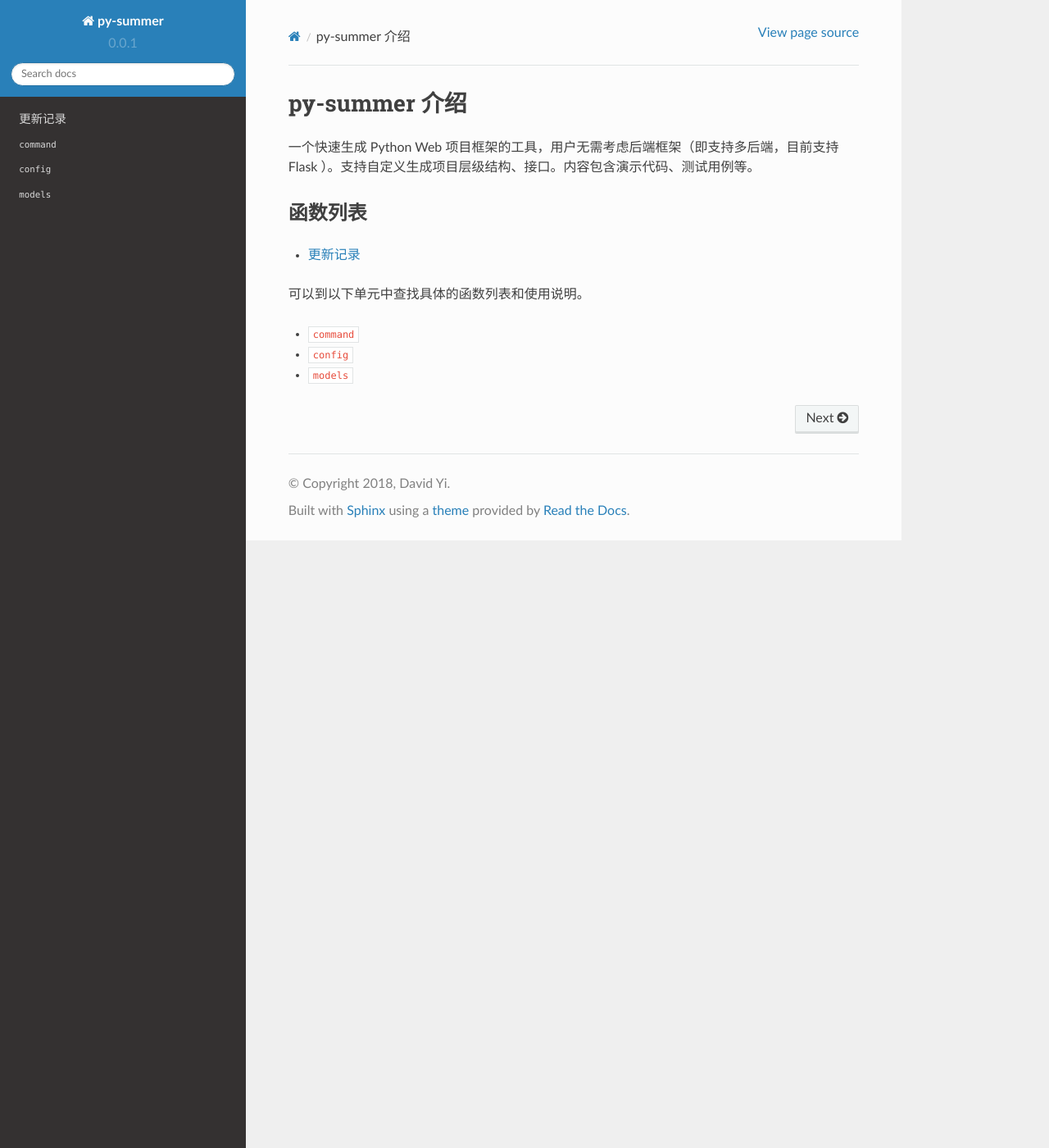
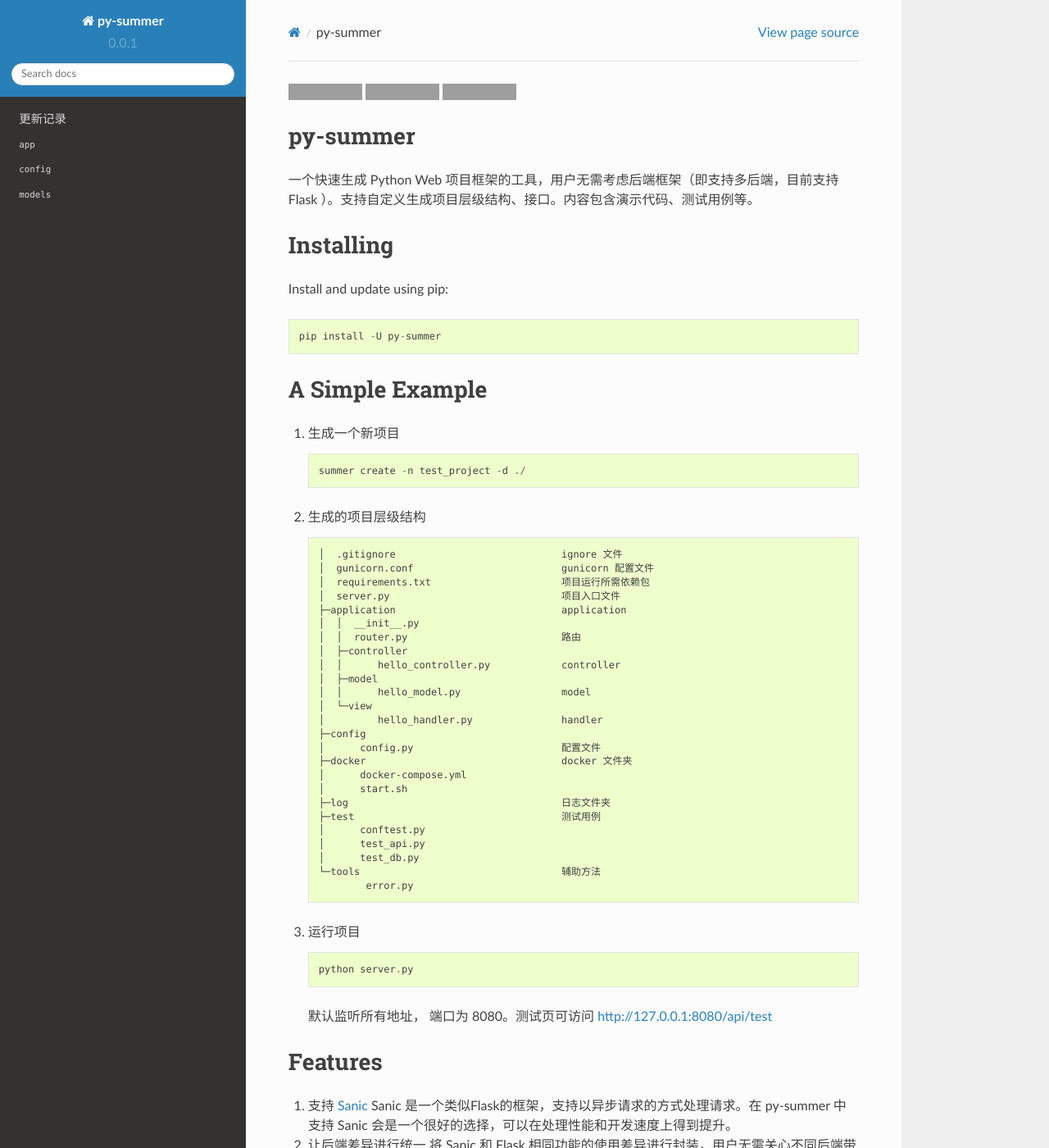
Before and after one commit to chinapnr/py-summer, a Sphinx documentation site: the page built from docs/index.rst, in a window 1280 px wide and 1400 px high. Shown: the whole window at 82% size. Built offline with Sphinx 7.4.7 and the Read the Docs theme 2.0.0, drawn with Linux system fonts in a browser that asks for light colours; some of the changed text lies outside the part shown; grey boxes are pictures that could not be loaded.

Commit message:
2018.11.9 v0.0.1, 优化文档 #16

```diff
--- a/docs/change_log.rst
+++ b/docs/change_log.rst
@@ -1,2 +1,5 @@
 更新记录
 ===========================
+2018.11.09 v0.0.1
+---------------------------
+* 首次发布;
--- a/docs/index.rst
+++ b/docs/index.rst
@@ -4,9 +4,98 @@
    contain the root `toctree` directive.
 
 
-py-summer 介绍
-=====================================
-一个快速生成 Python Web 项目框架的工具，用户无需考虑后端框架（即支持多后端，目前支持 Flask ）。支持自定义生成项目层级结构、接口。内容包含演示代码、测试用例等。
+|Build Status| |Coverage Status| |Documentation Status|
+
+py-summer
+---------
+
+一个快速生成 Python Web
+项目框架的工具，用户无需考虑后端框架（即支持多后端，目前支持 Flask
+）。支持自定义生成项目层级结构、接口。内容包含演示代码、测试用例等。
+
+Installing
+----------
+
+Install and update using pip:
+
+.. code:: python
+
+    pip install -U py-summer
+
+A Simple Example
+----------------
+
+1. 生成一个新项目
+
+   ::
+
+       summer create -n test_project -d ./
+
+2. 生成的项目层级结构
+
+   ::
+
+       │  .gitignore                            ignore 文件
+       │  gunicorn.conf                         gunicorn 配置文件
+       │  requirements.txt                      项目运行所需依赖包
+       │  server.py                             项目入口文件
+       ├─application                            application
+       │  │  __init__.py
+       │  │  router.py                          路由
+       │  ├─controller
+       │  │      hello_controller.py            controller
+       │  ├─model
+       │  │      hello_model.py                 model
+       │  └─view
+       │         hello_handler.py               handler
+       ├─config
+       │      config.py                         配置文件
+       ├─docker                                 docker 文件夹
+       │      docker-compose.yml
+       │      start.sh
+       ├─log                                    日志文件夹
+       ├─test                                   测试用例
+       │      conftest.py
+       │      test_api.py
+       │      test_db.py
+       └─tools                                  辅助方法
+               error.py
+
+3. 运行项目
+
+   .. code:: python
+
+       python server.py
+
+   默认监听所有地址， 端口为 8080。测试页可访问
+   http://127.0.0.1:8080/api/test
+
+Features
+--------
+
+1. 支持 `Sanic <https://github.com/huge-success/sanic>`__ Sanic
+   是一个类似Flask的框架，支持以异步请求的方式处理请求。在 py-summer
+   中支持 Sanic 会是一个很好的选择，可以在处理性能和开发速度上得到提升。
+
+2. 让后端差异进行统一 将 Sanic 和 Flask
+   相同功能的使用差异进行封装，用户无需关心不同后端带来的影响。可实现后端无缝切换。
+
+目前计划封装功能点如下：
+
+-  启动方式
+-  路由处理
+-  数据库处理
+-  异常处理
+-  常用插件
+
+3. 支持接口根据配置文件自动生成，进一步提高代码规范，开发效率。
+
+.. |Build Status| image:: https://travis-ci.org/chinapnr/py-summer.svg?branch=master
+   :target: https://travis-ci.org/chinapnr/py-summer
+.. |Coverage Status| image:: https://coveralls.io/repos/github/chinapnr/py-summer/badge.svg?branch=master
+   :target: https://coveralls.io/github/chinapnr/py-summer?branch=master
+.. |Documentation Status| image:: https://readthedocs.org/projects/py-summer/badge/?version=latest
+   :target: https://py-summer.readthedocs.io/zh/latest/?badge=latest
 
 
 
@@ -25,6 +114,6 @@ py-summer 介绍
 .. toctree::
    :maxdepth: 2
 
-   command
+   app
    config
    models
```
Also changed, not shown: docs/app.rst (added, +10 -0 lines), docs/command.rst (deleted, +0 -13 lines), summer/__init__.py (+1 -57 lines), 3 other files.
